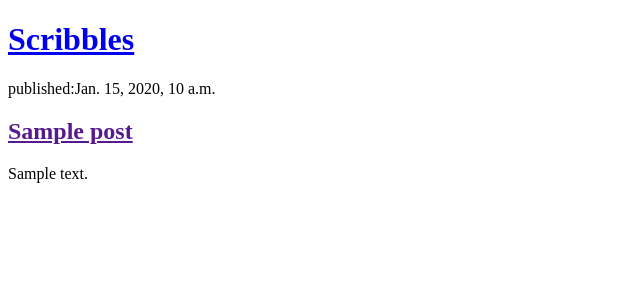
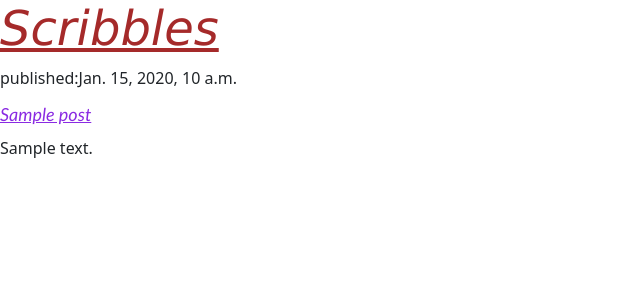
Before and after one commit to karthikmuthuraj/Django-MySiteBlog, a Django app: template mysite/blog/templates/blog/post_list.html in a window 1280 px wide. Shown: the top 300 px of the page, without its empty margins (0-640 px from the left). Run offline with Django 5.2, Linux system fonts and the light colour scheme; the template is opened without the code that fills it: values that come from a table or form of the project are taken from there, others are empty; tables that the repository leaves empty hold one stand-in row (values such as "Sample post").

Commit message:
added few CSS related updates with static folder

```diff
--- /dev/null
+++ b/mysite/blog/static/css/blog.css
@@ -0,0 +1,12 @@
+h1 a {
+    color: brown;
+    font-family: 'Lucida Sans', 'Lucida Sans Regular', 'Lucida Grande', 'Lucida Sans Unicode', Geneva, Verdana, sans-serif;
+    font-size: larger;
+    font-style: oblique;
+}
+h2 a {
+    color: blueviolet;
+    font-family: 'Gill Sans', 'Gill Sans MT', Calibri, 'Trebuchet MS', sans-serif;
+    font-size: large;
+    font-style: italic;
+}
--- a/mysite/blog/templates/blog/post_list.html
+++ b/mysite/blog/templates/blog/post_list.html
@@ -1,7 +1,15 @@
+{% load static %}
 <!DOCTYPE html>
 <html>
 <head>
 <title>KevinRJ Blogs</title>
+<link rel="stylesheet"
+      href="https://cdn.jsdelivr.net/npm/bootstrap@5.3.3/dist/css/bootstrap.min.css"
+      integrity="sha384-QWTKZyjpPEjISv5WaRU9OFeRpok6YctnYmDr5pNlyT2bRjXh0JMhjY6hW+ALEwIH"
+      crossorigin="anonymous">
+<link rel="stylesheet"
+      href="{% static 'css/blog.css' %}"
+>
 </head>
 <body>
 <header>
```
